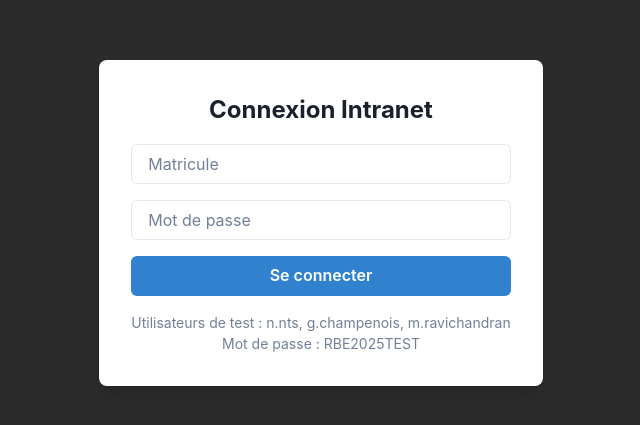
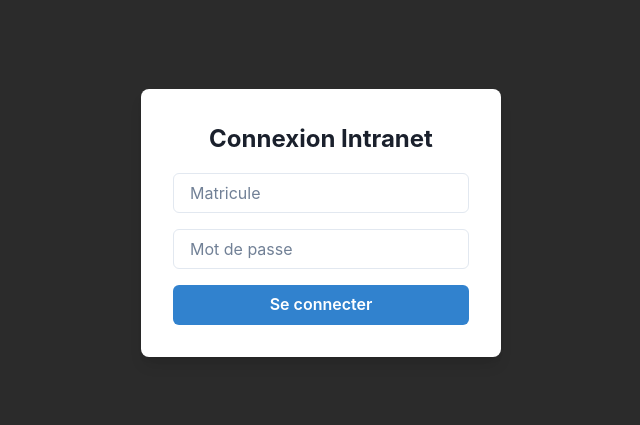
Before and after one commit to wbel91/retrobus-interne, a React (Vite) app: page / in a window 1280 px wide. Shown: the part 177-602 px from the top of the page, without its empty margins (319-959 px from the left). Built offline with nearby package versions, Linux system fonts and the light colour scheme; no server answers.

Commit message:
Suppression des informations de test sur la page de connexion
- Retrait du texte affichant les utilisateurs de test et mot de passe
- Page de connexion plus propre et sécurisée
- Les utilisateurs doivent maintenant connaître leurs identifiants

```diff
--- a/src/pages/Login.jsx
+++ b/src/pages/Login.jsx
@@ -65,10 +65,6 @@ export default function Login() {
         >
           Se connecter
         </Button>
-        <Text fontSize="sm" color="gray.500" textAlign="center">
-          Utilisateurs de test : n.nts, g.champenois, m.ravichandran<br />
-          Mot de passe : RBE2025TEST
-        </Text>
       </VStack>
     </Box>
   )
```
